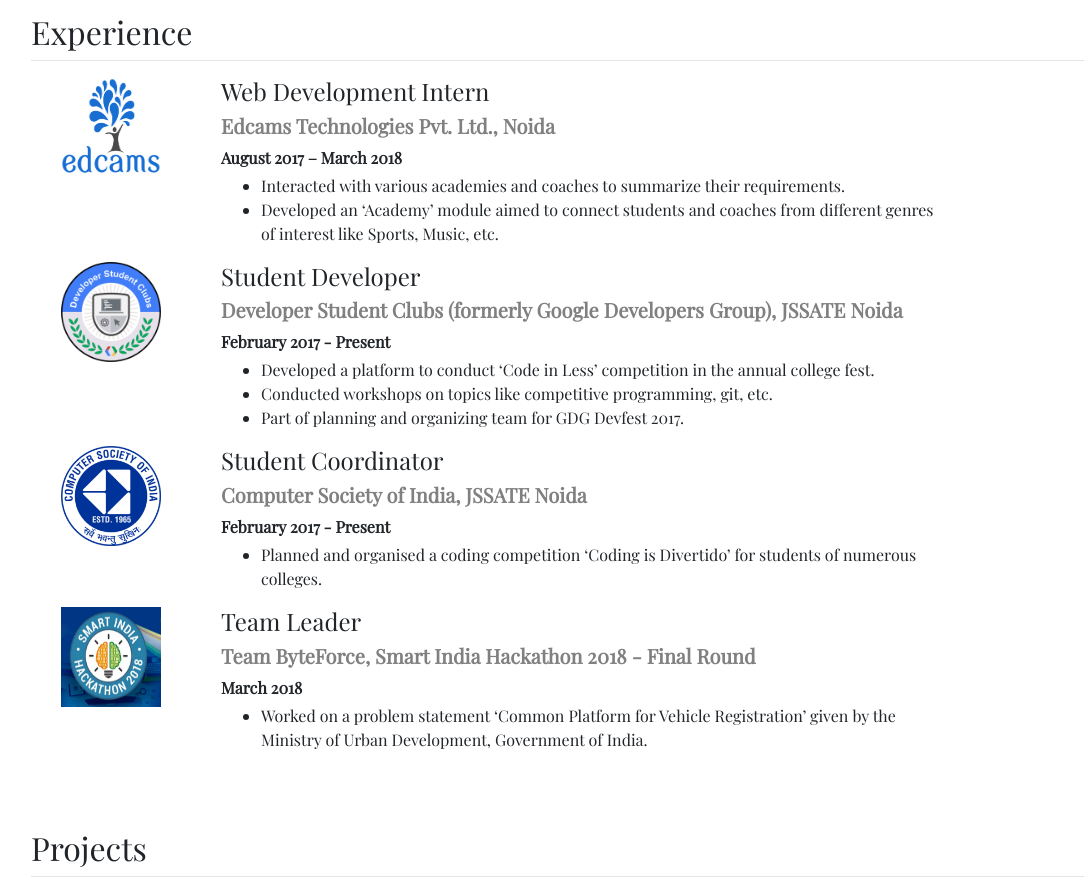
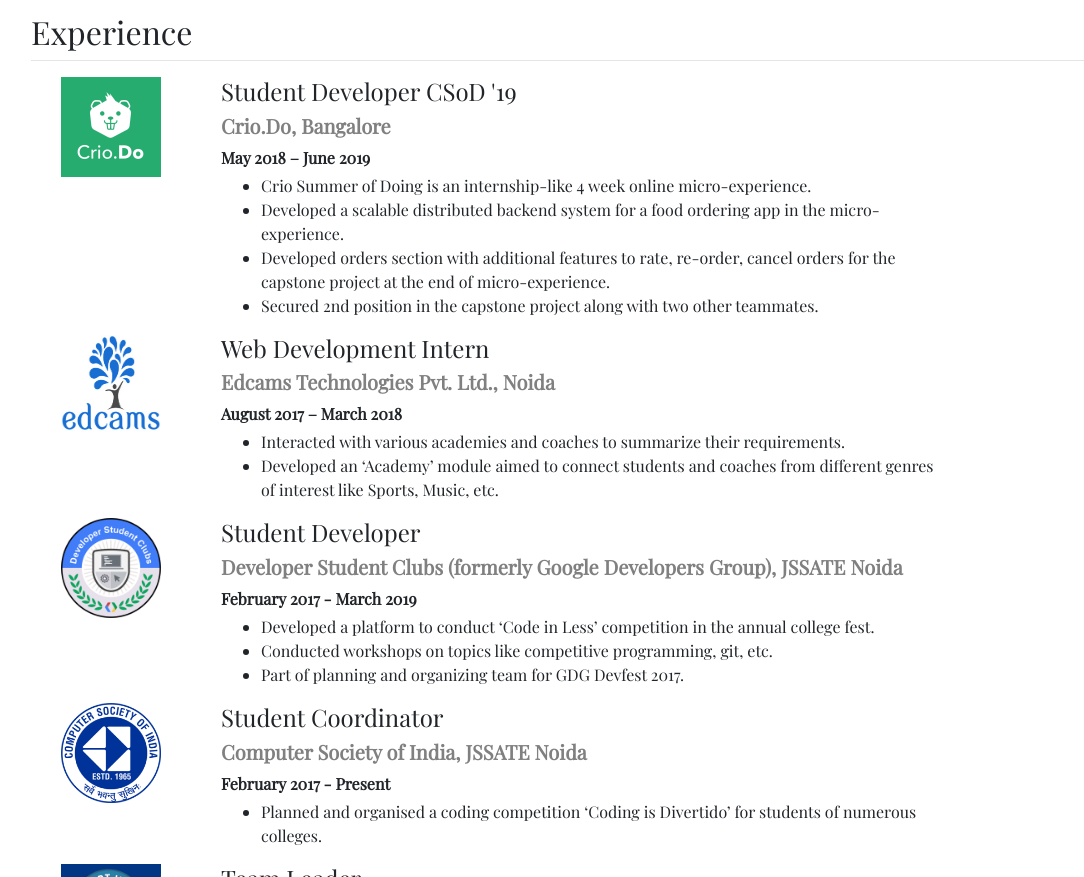
Before and after one commit to atishaya11/atishaya11.github.io, a plain HTML site: page index.html in a window 1280 px wide. Shown: the part 1646-2523 px from the top of the page, without its empty margins (54-1138 px from the left). Drawn offline with nearby package versions, Linux system fonts and the light colour scheme.

Commit message:
Added Crio Summer of Doing as experience

```diff
--- a/templates/experience.html
+++ b/templates/experience.html
@@ -2,6 +2,24 @@
     <div class="col">
         <h2>Experience</h2>
         <hr>
+    </div>
+</div>
+<div class="row" >
+    <div class="col-sm-3 col-md-2 col-lg-2" align="center">
+        <img class="img-icon" src="/static/img/crio.png" alt="Crio.Do">
+    </div>
+    <div class="col-sm-9 col-md-8 col-lg-8">
+        <h4 class="content-title">Student Developer CSoD '19</h4>
+        <h5 class="content-org">Crio.Do, Bangalore</h5>
+        <p class="mb-1 duration">May 2018 – June 2019</p>
+        <div>
+            <ul>
+                <li>Crio Summer of Doing is an internship-like 4 week online micro-experience.</li>
+                <li>Developed a scalable distributed backend system for a food ordering app in the micro-experience.</li>
+                <li>Developed orders section with additional features to rate, re-order, cancel orders for the capstone project at the end of micro-experience.</li>
+                <li>Secured 2nd position in the capstone project along with two other teammates.</li>
+            </ul>
+        </div>
     </div>
 </div>
 <div class="row" >
@@ -27,7 +45,7 @@
     <div class="col-sm-9 col-md-8 col-lg-8">
         <h4 class="content-title">Student Developer</h4>
         <h5 class="content-org">Developer Student Clubs (formerly Google Developers Group), JSSATE Noida</h5>
-        <p class="mb-1 duration">February 2017 - Present</p>
+        <p class="mb-1 duration">February 2017 - March 2019</p>
         <div>
             <ul>
                 <li>Developed a platform to conduct ‘Code in Less’ competition in the annual college fest.</li>
```
Also changed, not shown: static/img/crio.png (added).
